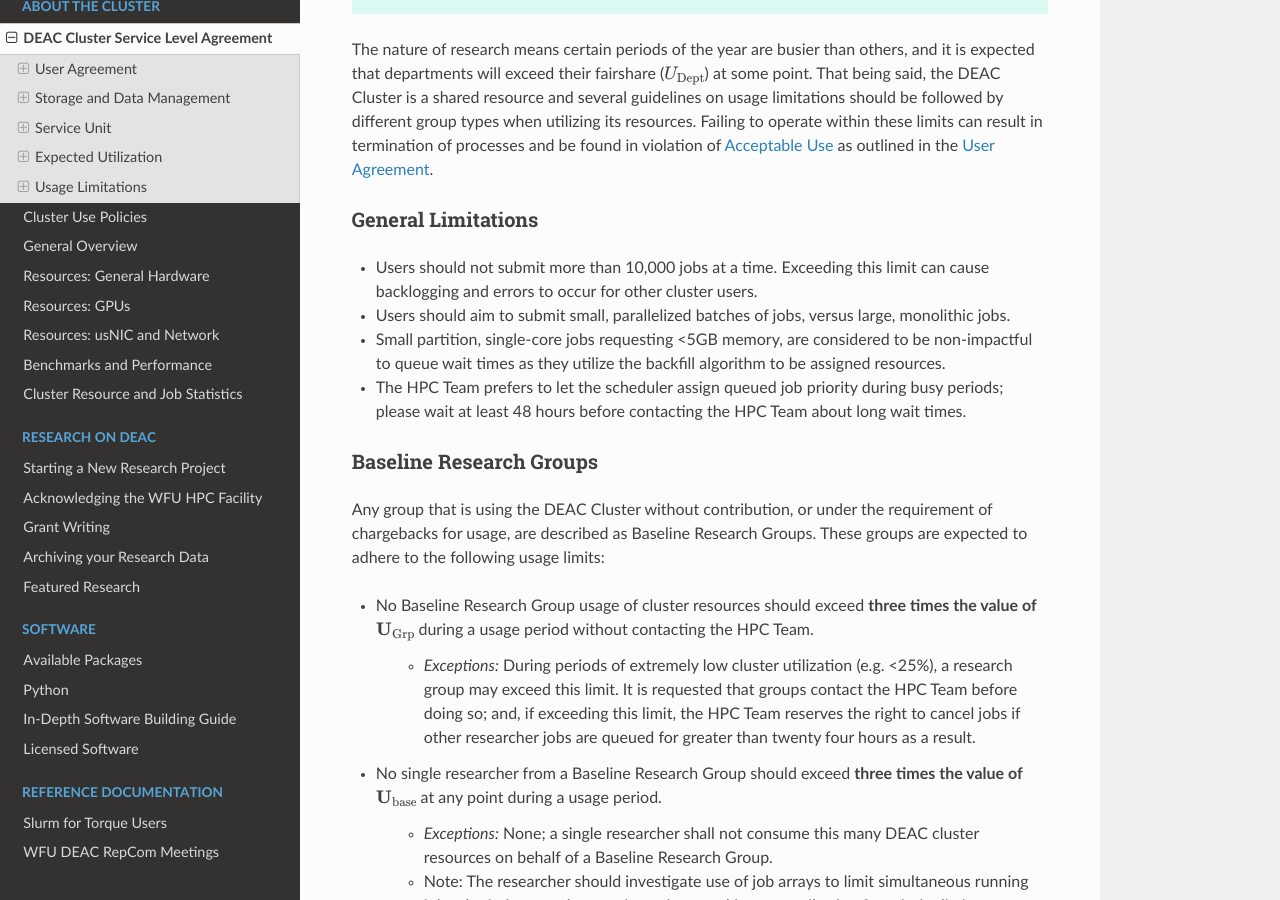
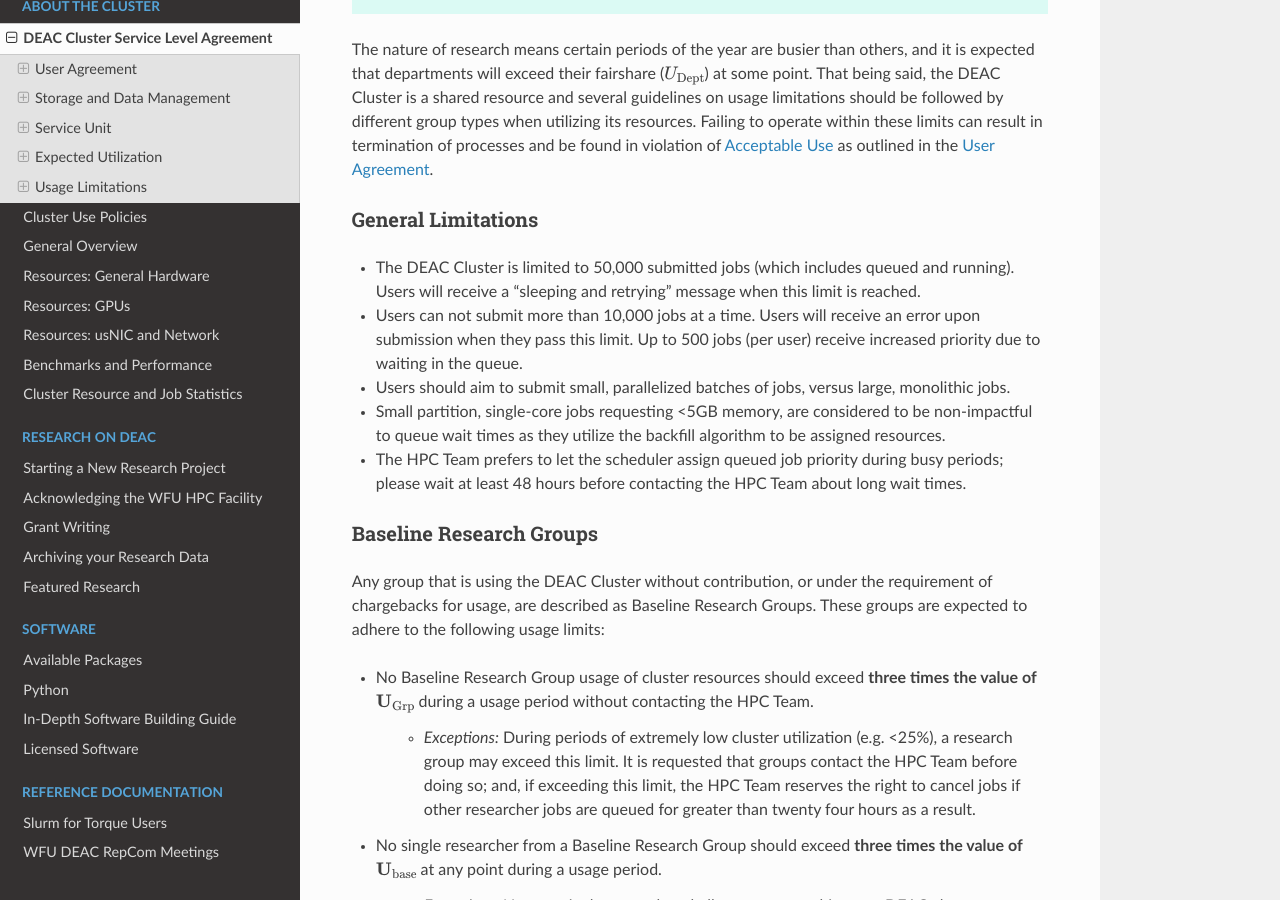
Before and after one commit to WFU-HPC/deac-docs, a Sphinx documentation site: the page built from source/cluster-sla.rst, in a window 1280 px wide and 900 px high, scrolled down 21053 px. Built offline with Sphinx 7.4.7 and the Read the Docs theme 2.0.0, drawn with Linux system fonts in a browser that asks for light colours.

Commit message:
Updating SLA with new General Limitation section

```diff
--- a/source/cluster-sla.rst
+++ b/source/cluster-sla.rst
@@ -740,7 +740,8 @@ The nature of research means certain periods of the year are busier than others,
 General Limitations
 ===================
 
-* Users should not submit more than 10,000 jobs at a time. Exceeding this limit can cause backlogging and errors to occur for other cluster users.
+* The DEAC Cluster is limited to 50,000 submitted jobs (which includes queued and running). Users will receive a "sleeping and retrying" message when this limit is reached.
+* Users can not submit more than 10,000 jobs at a time. Users will receive an error upon submission when they pass this limit. Up to 500 jobs (per user) receive increased priority due to waiting in the queue.
 * Users should aim to submit small, parallelized batches of jobs, versus large, monolithic jobs.
 * Small partition, single-core jobs requesting <5GB memory, are considered to be non-impactful to queue wait times as they utilize the backfill algorithm to be assigned resources.
 * The HPC Team prefers to let the scheduler assign queued job priority during busy periods; please wait at least 48 hours before contacting the HPC Team about long wait times.
```
